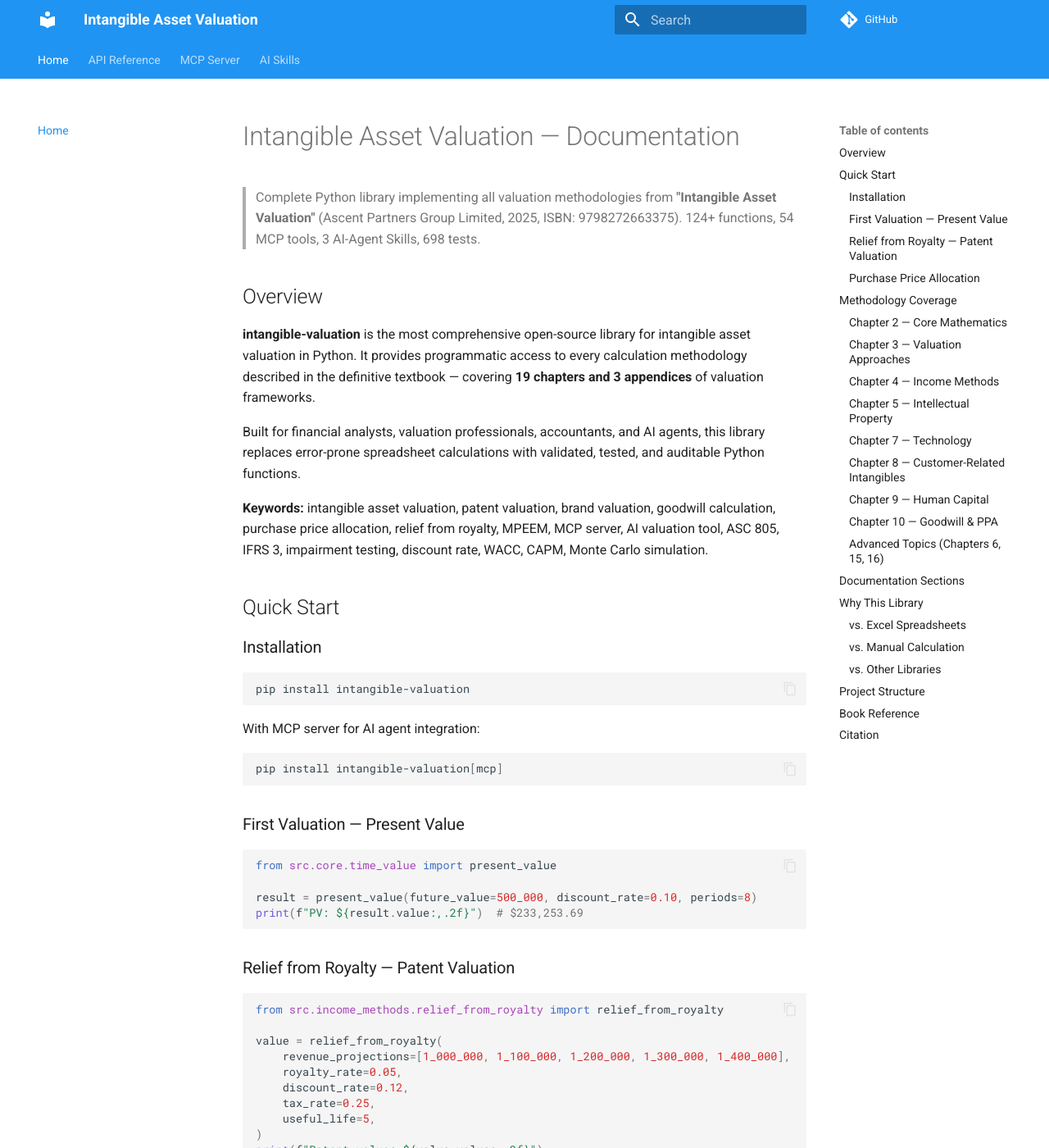
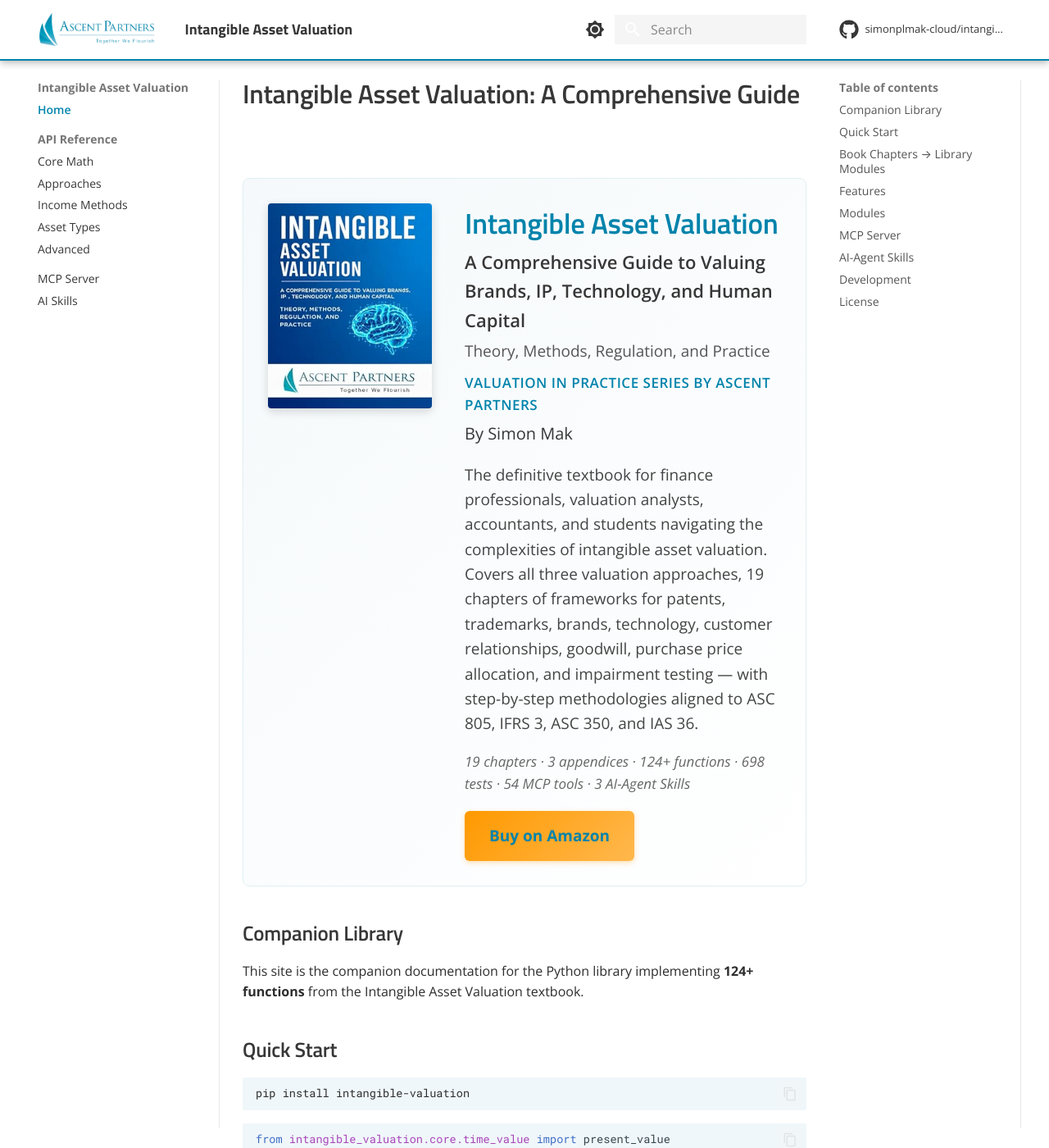
Before and after one commit to simonplmak-cloud/intangible-valuation, an MkDocs documentation site: the page built from docs/index.md, in a window 1280 px wide and 1400 px high. Shown: the whole window at 82% size. Built offline with MkDocs 1.6.1 and Material for MkDocs 9.7.7, drawn with Linux system fonts in a browser that asks for light colours; comment, search, counter and statistics services are not loaded; some of the changed text lies outside the part shown.

Commit message:
Align GitHub Pages docs with startup-valuation site style

````diff
--- /dev/null
+++ b/docs/assets/stylesheets/extra.css
@@ -0,0 +1,306 @@
+/* Ascent Partners Brand Overrides for MkDocs Material */
+
+/* ── Google Fonts ─────────────────────────────────────────────────── */
+@import url('https://fonts.googleapis.com/css2?family=Open+Sans:wght@400;600;700&family=Titillium+Web:wght@400;600;700&display=swap');
+
+/* ── Color Variables ──────────────────────────────────────────────── */
+:root {
+  --md-primary-fg-color: #0083AB;
+  --md-primary-fg-color--light: #00a3d4;
+  --md-primary-fg-color--dark: #006585;
+  --md-accent-fg-color: #0083AB;
+  --md-accent-fg-color--transparent: rgba(0, 131, 171, 0.1);
+  --md-typeset-color: #2D2D2D;
+  --md-typeset-a-color: #0083AB;
+  --md-default-fg-color: #373737;
+}
+
+/* ── Typography ───────────────────────────────────────────────────── */
+.md-typeset {
+  font-family: 'Open Sans', -apple-system, BlinkMacSystemFont, Helvetica, Arial, sans-serif;
+  color: #2D2D2D;
+}
+
+.md-typeset h1,
+.md-typeset h2,
+.md-typeset h3,
+.md-typeset h4,
+.md-typeset h5,
+.md-typeset h6 {
+  font-family: 'Titillium Web', 'Open Sans', sans-serif;
+  color: #373737;
+  font-weight: 600;
+}
+
+.md-typeset a {
+  color: #0083AB;
+}
+
+.md-typeset a:hover {
+  color: #006585;
+}
+
+/* ── Header / Navigation ──────────────────────────────────────────── */
+.md-header {
+  background-color: #FFFFFF;
+  color: #373737;
+  border-bottom: 2px solid #0083AB;
+}
+
+.md-header__title {
+  color: #373737;
+}
+
+.md-header__topic {
+  font-family: 'Titillium Web', sans-serif;
+  font-weight: 600;
+}
+
+.md-search__input {
+  background-color: #f5f5f5;
+  color: #2D2D2D;
+}
+
+.md-search__input::placeholder {
+  color: #888;
+}
+
+/* ── Sidebar / Navigation ─────────────────────────────────────────── */
+.md-sidebar__scrollwrap {
+  border-right: 1px solid #e8e8e8;
+}
+
+.md-nav__link {
+  color: #373737;
+}
+
+.md-nav__link--active {
+  color: #0083AB;
+  font-weight: 600;
+}
+
+.md-nav__link:hover {
+  color: #0083AB;
+}
+
+.md-nav__item--nested > .md-nav__link {
+  color: #555;
+}
+
+/* ── Table of Contents ────────────────────────────────────────────── */
+.md-nav--secondary .md-nav__link {
+  color: #555;
+}
+
+/* ── Footer ───────────────────────────────────────────────────────── */
+.md-footer {
+  background-color: #1A1A1A;
+  color: #FFFFFF;
+}
+
+.md-footer-meta {
+  background-color: #111111;
+}
+
+.md-footer__inner {
+  color: #ccc;
+}
+
+.md-footer a {
+  color: #00a3d4;
+}
+
+.md-footer a:hover {
+  color: #FFFFFF;
+}
+
+/* ── Code Blocks ──────────────────────────────────────────────────── */
+.md-typeset code {
+  background-color: #f0f7fa;
+  color: #006585;
+  border: 1px solid #d0e8f0;
+}
+
+.md-typeset pre > code {
+  background-color: #f0f7fa;
+  color: #2D2D2D;
+  border: none;
+}
+
+/* ── Tables ───────────────────────────────────────────────────────── */
+.md-typeset table:not([class]) th {
+  background-color: #0083AB;
+  color: #FFFFFF;
+}
+
+.md-typeset table:not([class]) tr:nth-child(even) {
+  background-color: #f5f9fb;
+}
+
+/* ── Admonitions ──────────────────────────────────────────────────── */
+.md-typeset .admonition,
+.md-typeset details {
+  border-color: #0083AB;
+}
+
+.md-typeset .admonition-title,
+.md-typeset summary {
+  background-color: rgba(0, 131, 171, 0.1);
+  border-color: #0083AB;
+  color: #006585;
+}
+
+/* ── Logo in Header ───────────────────────────────────────────────── */
+.md-header__button.md-logo {
+  padding: 0.4rem;
+  margin: 0.4rem 0;
+}
+
+.md-header__button.md-logo img,
+.md-header__button.md-logo svg {
+  height: 2rem;
+  width: auto;
+}
+
+/* ── Hero / Landing Page ──────────────────────────────────────────── */
+.md-main__inner {
+  margin-top: 0;
+}
+
+/* ── Scrollbar ────────────────────────────────────────────────────── */
+::-webkit-scrollbar {
+  width: 8px;
+}
+
+::-webkit-scrollbar-track {
+  background: #f1f1f1;
+}
+
+::-webkit-scrollbar-thumb {
+  background: #0083AB;
+  border-radius: 4px;
+}
+
+::-webkit-scrollbar-thumb:hover {
+  background: #006585;
+}
+
+/* ── Book Hero Section ────────────────────────────────────────────── */
+.book-hero {
+  display: flex;
+  gap: 2rem;
+  align-items: flex-start;
+  margin: 1.5rem 0 2rem;
+  padding: 1.5rem;
+  background: linear-gradient(135deg, #f5f9fb 0%, #ffffff 100%);
+  border-radius: 8px;
+  border: 1px solid #e0eef3;
+}
+
+.book-cover {
+  flex-shrink: 0;
+  width: 200px;
+}
+
+.book-cover img {
+  width: 100%;
+  height: auto;
+  border-radius: 4px;
+  box-shadow: 0 4px 12px rgba(0, 0, 0, 0.15);
+}
+
+.book-info {
+  flex: 1;
+  min-width: 0;
+}
+
+.book-info h2 {
+  margin-top: 0;
+  margin-bottom: 0.25rem;
+  color: #0083AB;
+  font-size: 1.75rem;
+}
+
+.book-subtitle {
+  font-size: 1.1rem;
+  font-weight: 600;
+  color: #373737;
+  margin: 0.25rem 0;
+}
+
+.book-subtitle-2 {
+  font-size: 0.95rem;
+  color: #555;
+  margin: 0.25rem 0 0.5rem;
+}
+
+.book-series {
+  font-size: 0.85rem;
+  color: #0083AB;
+  font-weight: 600;
+  margin: 0.5rem 0 0.25rem;
+  text-transform: uppercase;
+  letter-spacing: 0.5px;
+}
+
+.book-author {
+  font-size: 1rem;
+  color: #373737;
+  margin: 0.25rem 0 0.75rem;
+}
+
+.book-description {
+  font-size: 0.95rem;
+  line-height: 1.6;
+  color: #444;
+  margin-bottom: 0.75rem;
+}
+
+.book-features {
+  font-size: 0.85rem;
+  color: #666;
+  margin-bottom: 1rem;
+  font-style: italic;
+}
+
+.amazon-btn {
+  display: inline-block;
+  padding: 0.75rem 1.5rem;
+  background: linear-gradient(135deg, #FF9900 0%, #FFB84D 100%);
+  color: #000000;
+  font-weight: 700;
+  font-size: 0.95rem;
+  text-decoration: none;
+  border-radius: 6px;
+  transition: all 0.2s ease;
+  box-shadow: 0 2px 6px rgba(255, 153, 0, 0.3);
+}
+
+.amazon-btn:hover {
+  background: linear-gradient(135deg, #E68A00 0%, #FFA833 100%);
+  color: #000000;
+  transform: translateY(-1px);
+  box-shadow: 0 4px 10px rgba(255, 153, 0, 0.4);
+}
+
+/* ── Responsive: Book Hero ────────────────────────────────────────── */
+@media (max-width: 768px) {
+  .book-hero {
+    flex-direction: column;
+    align-items: center;
+    text-align: center;
+  }
+
+  .book-cover {
+    width: 160px;
+  }
+
+  .book-info h2 {
+    font-size: 1.5rem;
+  }
+
+  .amazon-btn {
+    width: 100%;
+    text-align: center;
+  }
+}
--- a/docs/index.md
+++ b/docs/index.md
@@ -1,44 +1,46 @@
-# Intangible Asset Valuation — Documentation
+# Intangible Asset Valuation: A Comprehensive Guide
 
-> Complete Python library implementing all valuation methodologies from **"Intangible Asset Valuation"** (Ascent Partners Group Limited, 2025, ISBN: 9798272663375).
-> 124+ functions, 54 MCP tools, 3 AI-Agent Skills, 698 tests.
+<div class="book-hero">
+  <div class="book-cover">
+    <img src="assets/images/book-cover.jpg" alt="Intangible Asset Valuation book cover">
+  </div>
+  <div class="book-info">
+    <h2>Intangible Asset Valuation</h2>
+    <p class="book-subtitle">A Comprehensive Guide to Valuing Brands, IP, Technology, and Human Capital</p>
+    <p class="book-subtitle-2">Theory, Methods, Regulation, and Practice</p>
+    <p class="book-series">Valuation in Practice Series by Ascent Partners</p>
+    <p class="book-author">By Simon Mak</p>
+    <p class="book-description">
+      The definitive textbook for finance professionals, valuation analysts, accountants, and students navigating the complexities of intangible asset valuation. Covers all three valuation approaches, 19 chapters of frameworks for patents, trademarks, brands, technology, customer relationships, goodwill, purchase price allocation, and impairment testing — with step-by-step methodologies aligned to ASC 805, IFRS 3, ASC 350, and IAS 36.
+    </p>
+    <p class="book-features">
+      19 chapters · 3 appendices · 124+ functions · 698 tests · 54 MCP tools · 3 AI-Agent Skills
+    </p>
+    <a href="https://www.amazon.com/Intangible-Asset-Valuation-Comprehensive-Technology/dp/B0FZ8742R1" class="amazon-btn" target="_blank" rel="noopener">
+      Buy on Amazon
+    </a>
+  </div>
+</div>
 
-## Overview
+## Companion Library
 
-**intangible-valuation** is the most comprehensive open-source library for intangible asset valuation in Python. It provides programmatic access to every calculation methodology described in the definitive textbook — covering **19 chapters and 3 appendices** of valuation frameworks.
-
-Built for financial analysts, valuation professionals, accountants, and AI agents, this library replaces error-prone spreadsheet calculations with validated, tested, and auditable Python functions.
-
-**Keywords:** intangible asset valuation, patent valuation, brand valuation, goodwill calculation, purchase price allocation, relief from royalty, MPEEM, MCP server, AI valuation tool, ASC 805, IFRS 3, impairment testing, discount rate, WACC, CAPM, Monte Carlo simulation.
+This site is the companion documentation for the Python library implementing **124+ functions** from the Intangible Asset Valuation textbook.
 
 ## Quick Start
-
-### Installation
 
 ```bash
 pip install intangible-valuation
 ```
 
-With MCP server for AI agent integration:
+```python
+from intangible_valuation.core.time_value import present_value
+from intangible_valuation.income_methods.relief_from_royalty import relief_from_royalty
 
-```bash
-pip install intangible-valuation[mcp]
-```
-
-### First Valuation — Present Value
-
-```python
-from src.core.time_value import present_value
-
+# Present Value
 result = present_value(future_value=500_000, discount_rate=0.10, periods=8)
 print(f"PV: ${result.value:,.2f}")  # $233,253.69
-```
 
-### Relief from Royalty — Patent Valuation
-
-```python
-from src.income_methods.relief_from_royalty import relief_from_royalty
-
+# Relief from Royalty — Patent Valuation
 value = relief_from_royalty(
     revenue_projections=[1_000_000, 1_100_000, 1_200_000, 1_300_000, 1_400_000],
     royalty_rate=0.05,
@@ -49,182 +51,77 @@
 print(f"Patent value: ${value.value:,.2f}")
 ```
 
-### Purchase Price Allocation
+## Book Chapters → Library Modules
 
-```python
-from src.advanced.purchase_price_alloc import purchase_price_allocation
+| Chapter | Topic | Library Module |
+|---------|-------|----------------|
+| 1 | Introduction to Intangible Assets | — |
+| 2 | Core Mathematics | `core.time_value`, `core.discount_rate`, `core.statistics` |
+| 3 | Valuation Approaches | `approaches.cost`, `approaches.market` |
+| 4 | Income Methods | `income_methods.relief_from_royalty`, `income_methods.mpeem`, `income_methods.incremental_cash_flow` |
+| 5 | Intellectual Property | `asset_types.patent`, `asset_types.trademark`, `asset_types.copyright`, `asset_types.trade_secret` |
+| 6 | Royalty Analysis | `advanced.royalty` |
+| 7 | Technology Assets | `asset_types.technology`, `asset_types.software`, `asset_types.data`, `asset_types.platform` |
+| 8 | Customer-Related Intangibles | `asset_types.customer_relationship`, `asset_types.distribution_network`, `asset_types.non_compete` |
+| 9 | Human Capital | `asset_types.assembled_workforce`, `asset_types.key_person` |
+| 10 | Goodwill & PPA | `advanced.goodwill`, `advanced.purchase_price_alloc` |
+| 11 | Impairment Testing | `advanced.impairment` |
+| 12–14 | Advanced Topics | `advanced.monte_carlo`, `advanced.decision_tree`, `advanced.litigation`, `advanced.transfer_pricing` |
+| 15–19 | Specialized & International | See textbook |
 
-ppa = purchase_price_allocation(
-    purchase_price=100_000_000,
-    tangible_assets_fv=15_000_000,
-    identified_intangibles=[
-        {"name": "Customer Relationships", "value": 25_000_000, "method": "MPEEM"},
-        {"name": "Technology", "value": 20_000_000, "method": "relief-from-royalty"},
-        {"name": "Trademark", "value": 15_000_000, "method": "relief-from-royalty"},
-    ],
-    liabilities_fv=0,
-)
-print(f"Goodwill: ${ppa.value:,.2f}")  # $25,000,000
+## Features
+
+- **124+ valuation functions** across all three approaches covering every methodology in the textbook
+- **Typed Python API** with structured `ValuationResult` returns (value + assumptions + step-by-step calculation)
+- **MCP Server** exposing 54 valuation tools for AI agents (Claude, OpenCode, etc.)
+- **AI-Agent Skills** with workflow guidance for asset valuation, discount rate construction, and PPA
+- **698 tests** — every function verified against textbook example values
+
+## Modules
+
+| Module | Methods | Chapter |
+|--------|---------|---------|
+| `core.time_value` | PV, FV, annuity, perpetuity, growing annuity, terminal value | 2 |
+| `core.discount_rate` | Build-up, CAPM, WACC, TAB, control premium, DLOM, currency adjustment | 2 |
+| `core.statistics` | Monte Carlo, decision trees, regression | 2 |
+| `approaches.cost` | Reproduction cost, replacement cost | 3 |
+| `approaches.market` | Comparable transactions, royalty capitalization | 3 |
+| `income_methods.relief_from_royalty` | RFR with TAB | 4 |
+| `income_methods.mpeem` | Multi-period excess earnings with CACs | 4 |
+| `income_methods.incremental_cash_flow` | With vs. without asset comparison | 4 |
+| `asset_types.*` | IP, brand, technology, customer, human capital | 5–9 |
+| `advanced.royalty` | Benchmarking, 25% rule, adjustment | 6 |
+| `advanced.goodwill` | Goodwill calculation, PPA waterfall | 10 |
+| `advanced.impairment` | Goodwill & intangible impairment (ASC 350 / IAS 36) | 11 |
+| `advanced.monte_carlo` | Simulation, sensitivity analysis | 15 |
+| `advanced.decision_tree` | Backward induction | 16 |
+| `advanced.litigation` | Lost profits, pre-judgment interest | 17 |
+| `advanced.transfer_pricing` | CUP method, OECD guidelines | 18 |
+
+## MCP Server
+
+```bash
+pip install intangible-valuation[mcp]
+intangible-valuation-mcp
 ```
 
-## Methodology Coverage
+Connect with any MCP-compatible AI agent. All 54 valuation tools are available.
 
-Every methodology from the textbook, organized by chapter:
+## AI-Agent Skills
 
-### Chapter 2 — Core Mathematics
+Copy the `skills/` directory to your agent's skills folder. Available skills:
+- `asset-valuation` — Patents, trademarks, technology, customer relationships, human capital
+- `discount-rate-construction` — Build-up, CAPM, WACC, risk premiums, adjustments
+- `purchase-price-allocation` — Full PPA workflow, goodwill calculation, impairment testing
 
-| Category | Methods | Functions | Tests |
-|----------|---------|-----------|-------|
-| Time Value of Money | PV, FV, annuity, perpetuity, growing annuity, terminal value | 6 | 72 |
-| Discount Rates | Build-up, CAPM, WACC, TAB, control premium, DLOM, currency adjustment | 7 | 84 |
-| Statistics | Monte Carlo, decision trees, regression | 2 | 36 |
+## Development
 
-### Chapter 3 — Valuation Approaches
-
-| Approach | Methods | Functions | Tests |
-|----------|---------|-----------|-------|
-| Cost Approach | Reproduction cost, replacement cost | 2 | 24 |
-| Market Approach | Comparable transactions, royalty capitalization | 2 | 28 |
-
-### Chapter 4 — Income Methods
-
-| Method | Description | Functions | Tests |
-|--------|-------------|-----------|-------|
-| Relief from Royalty | PV of after-tax royalty payments avoided | 1 | 36 |
-| MPEEM | Multi-period excess earnings with CACs | 3 | 48 |
-| Incremental Cash Flow | With vs. without asset comparison | 1 | 24 |
-
-### Chapter 5 — Intellectual Property
-
-| Asset | Valuation Approach | Functions | Tests |
-|-------|-------------------|-----------|-------|
-| Patents | Risk-adjusted cash flows, comparable licensing | 1 | 24 |
-| Trademarks | RFR, brand strength index | 1 | 20 |
-| Copyrights | PV of royalty/licensing income | 1 | 16 |
-| Trade Secrets | Cost + secrecy risk over time | 1 | 16 |
-
-### Chapter 7 — Technology
-
-| Asset | Methods | Functions | Tests |
-|-------|---------|-----------|-------|
-| Developed Technology | Life-cycle risk adjustment | 1 | 20 |
-| Software | Cost + income approaches | 1 | 24 |
-| Data Assets | Quality-adjusted revenue contribution | 1 | 16 |
-| Platforms | Network effects modeling | 1 | 16 |
-
-### Chapter 8 — Customer-Related Intangibles
-
-| Asset | Method | Functions | Tests |
-|-------|--------|-----------|-------|
-| Customer Relationships | Multi-period with attrition | 1 | 24 |
-| Distribution Network | Channel profitability | 1 | 16 |
-| Non-Compete | Protected profits | 1 | 16 |
-
-### Chapter 9 — Human Capital
-
-| Asset | Method | Functions | Tests |
-|-------|--------|-----------|-------|
-| Assembled Workforce | Replacement cost | 1 | 16 |
-| Key Person | Revenue contribution + risk | 1 | 16 |
-
-### Chapter 10 — Goodwill & PPA
-
-| Method | Standard | Functions | Tests |
-|--------|----------|-----------|-------|
-| Goodwill Calculation | ASC 805-30-30-1 | 1 | 16 |
-| PPA Waterfall | ASC 805 / IFRS 3 | 1 | 24 |
-| Goodwill Impairment | ASC 350 / IAS 36 | 1 | 20 |
-| Intangible Impairment | ASC 350 / IAS 36 | 1 | 20 |
-
-### Advanced Topics (Chapters 6, 15, 16)
-
-| Topic | Methods | Functions | Tests |
-|-------|---------|-----------|-------|
-| Royalty Analysis | Benchmarking, 25% rule, adjustment | 3 | 36 |
-| Transfer Pricing | CUP method, OECD guidelines | 1 | 16 |
-| Litigation Damages | Lost profits, pre-judgment interest | 1 | 16 |
-| Monte Carlo | Simulation, sensitivity analysis | 2 | 32 |
-| Decision Trees | Backward induction | 1 | 16 |
-| Useful Life | Economic + legal life estimation | 1 | 12 |
-
-## Documentation Sections
-
-| Section | Description |
-|---------|-------------|
-| [API Reference — Core](api/core.md) | Time value of money, discount rates, statistics |
-| [API Reference — Approaches](api/approaches.md) | Cost approach, market approach |
-| [API Reference — Income Methods](api/income_methods.md) | Relief from royalty, MPEEM, incremental cash flow |
-| [API Reference — Asset Types](api/asset_types.md) | IP, brand, technology, customer, human capital |
-| [API Reference — Advanced](api/advanced.md) | Goodwill, PPA, impairment, litigation, Monte Carlo |
-| [MCP Server](mcp.md) | AI agent integration via Model Context Protocol |
-| [AI Skills](skills.md) | Valuation workflow skills for AI agents |
-
-## Why This Library
-
-### vs. Excel Spreadsheets
-
-| Feature | Excel | intangible-valuation |
-|---------|-------|---------------------|
-| Validation | Manual checks | Pydantic schemas with clear errors |
-| Audit Trail | Cell formulas | Step-by-step calculation results |
-| Reproducibility | Version drift | Immutable functions, 698 tests |
-| Collaboration | File sharing | pip install, import, use |
-| AI Integration | None | 54 MCP tools + 3 AI skills |
-| Error Handling | Silent #DIV/0! | Descriptive exceptions |
-| Performance | Slow for Monte Carlo | NumPy-optimized |
-
-### vs. Manual Calculation
-
-| Feature | Manual | intangible-valuation |
-|---------|--------|---------------------|
-| Speed | Hours per valuation | Milliseconds |
-| Accuracy | Human error risk | Mathematically verified |
-| Consistency | Analyst-dependent | Deterministic results |
-| Documentation | Ad hoc | Chapter references built-in |
-| Updates | Recalculate everything | Update library, re-run |
-
-### vs. Other Libraries
-
-| Feature | Other Tools | intangible-valuation |
-|---------|-------------|---------------------|
-| Scope | Single method | All 3 approaches, 19 chapters |
-| Book Alignment | Generic | Exact textbook methodology match |
-| AI Ready | No | MCP server + skills included |
-| Testing | Unknown | 698 tests, book examples verified |
-| Transparency | Black box | Open source, step-by-step results |
-
-## Project Structure
-
-```
-src/
-  core/                    # TVM, discount rates, statistics (Ch 2)
-  approaches/              # Cost and market approaches (Ch 3)
-  income_methods/          # RFR, MPEEM, incremental cash flow (Ch 4)
-  asset_types/             # IP, brand, technology, customer, human capital (Ch 5-9)
-  advanced/                # Goodwill, PPA, impairment, litigation, Monte Carlo (Ch 10-17)
-  utils/                   # Constants, formulas, sensitivity analysis
-mcp_server/                # MCP server (54 tools)
-skills/                    # 3 AI-Agent Skills
-tests/                     # 698 tests
+```bash
+pip install -e ".[dev]"
+pytest --cov=src --cov-report=term-missing
+ruff check .
 ```
 
-## Book Reference
+## License
 
-> **Intangible Asset Valuation**
-> Ascent Partners Group Limited, 2025
-> ISBN: 9798272663375
-> 19 chapters, 3 appendices
-
-All functions include docstring references to specific book chapters and sections. Book exercise solutions are verified in `tests/test_book_examples/`.
-
-## Citation
-
-```bibtex
-@software{intangible_valuation,
-  title = {Intangible Asset Valuation — Python Library},
-  author = {{Intangible Valuation Contributors}},
-  year = {2025},
-  url = {https://github.com/simonplmak-cloud/intangible-valuation},
-  note = {Implementation of methodologies from "Intangible Asset Valuation" (Ascent Partners Group Limited, 2025, ISBN: 9798272663375)}
-}
-```
+MIT
--- a/mkdocs.yml
+++ b/mkdocs.yml
@@ -1,22 +1,54 @@
 site_name: Intangible Asset Valuation
-site_description: Complete implementation of all valuation methodologies from Ascent Partners textbook
-site_author: Intangible Valuation Contributors
-repo_url: https://github.com/USERNAME/intangible-valuation
+site_description: Complete intangible asset valuation library with 124+ functions, MCP server, and AI-agent skills
+site_author: Ascent Partners
+site_url: https://simonplmak-cloud.github.io/intangible-valuation
+repo_url: https://github.com/simonplmak-cloud/intangible-valuation
+repo_name: simonplmak-cloud/intangible-valuation
 edit_uri: edit/main/docs/
 
 theme:
   name: material
+  logo: assets/images/ascent-logo.png
+  favicon: assets/images/ascent-logo.png
   palette:
-    primary: blue
-    accent: indigo
+    - scheme: default
+      primary: custom
+      accent: custom
+      toggle:
+        icon: material/brightness-7
+        name: Switch to dark mode
+    - scheme: slate
+      primary: custom
+      accent: custom
+      toggle:
+        icon: material/brightness-4
+        name: Switch to light mode
+  font:
+    text: Open Sans
+    code: Roboto Mono
   features:
-    - navigation.tabs
+    - navigation.instant
+    - navigation.tracking
     - navigation.sections
-    - navigation.expand
+    - navigation.top
     - search.highlight
     - search.share
     - content.code.copy
     - content.code.annotate
+  icon:
+    repo: fontawesome/brands/github
+
+extra_css:
+  - assets/stylesheets/extra.css
+
+extra:
+  social:
+    - icon: fontawesome/brands/linkedin
+      link: https://www.linkedin.com/company/ascent-partners-group-
+      name: Ascent Partners on LinkedIn
+  generator: false
+
+copyright: "© 2026 Ascent Partners Group Ltd, All rights reserved. | Part of the <a href='https://www.amazon.com/Intangible-Asset-Valuation-Comprehensive-Technology/dp/B0FZ8742R1' target='_blank' rel='noopener'>Valuation in Practice Series</a>"
 
 plugins:
   - search
@@ -26,19 +58,16 @@
           options:
             show_source: true
             show_root_heading: true
-            show_root_full_path: false
-            show_signature_annotations: true
             show_category_heading: true
-            merge_init_into_class: true
+            members_order: source
             docstring_style: google
-            docstring_section_style: table
 
 markdown_extensions:
   - pymdownx.highlight:
       anchor_linenums: true
   - pymdownx.superfences
-  - pymdownx.tabbed:
-      alternate_style: true
+  - pymdownx.inlinehilite
+  - pymdownx.snippets
   - admonition
   - tables
   - toc:
@@ -47,10 +76,10 @@
 nav:
   - Home: index.md
   - API Reference:
-    - Core Math: api/core.md
-    - Approaches: api/approaches.md
-    - Income Methods: api/income_methods.md
-    - Asset Types: api/asset_types.md
-    - Advanced: api/advanced.md
+      - Core Math: api/core.md
+      - Approaches: api/approaches.md
+      - Income Methods: api/income_methods.md
+      - Asset Types: api/asset_types.md
+      - Advanced: api/advanced.md
   - MCP Server: mcp.md
   - AI Skills: skills.md
````
Also changed, not shown: docs/assets/images/ascent-logo.png (added), docs/assets/images/book-cover.jpg (added).
